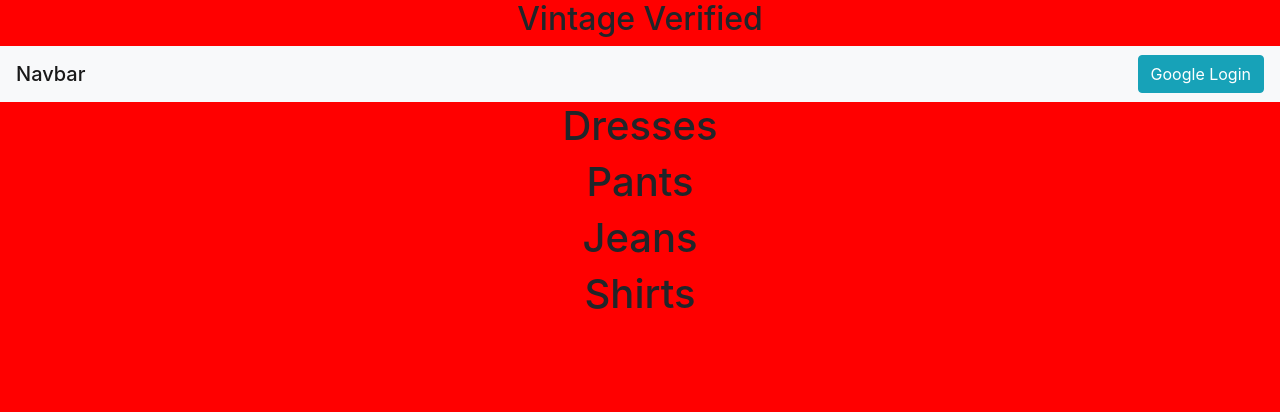
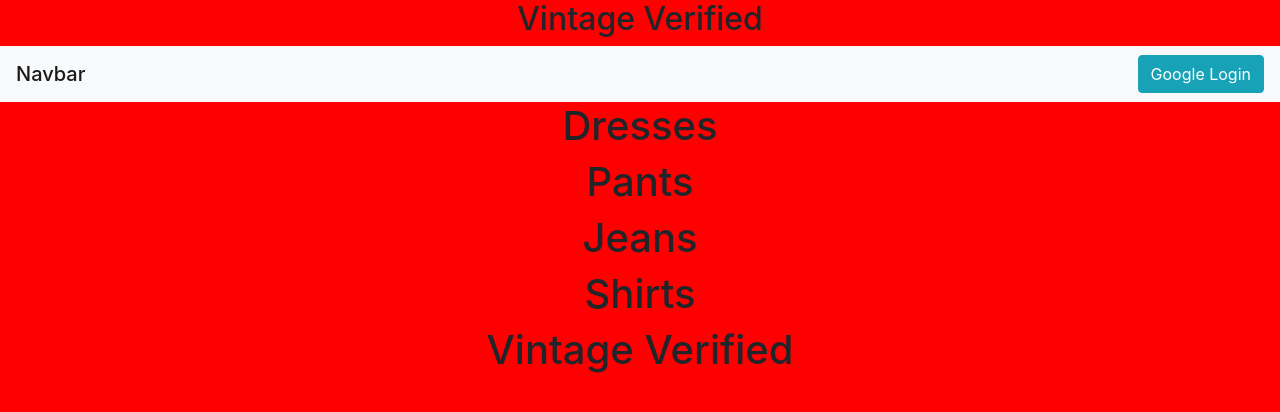
Before and after one commit to MarkyAaronYoung/vintage-verified, a React (Create React App) app: page / in a window 1280 px wide. Shown: the top 412 px of the page. Built offline with nearby package versions, Linux system fonts and the light colour scheme; no server answers.

Commit message:
added vintageverified component that shows on auth

```diff
--- a/src/App/App.js
+++ b/src/App/App.js
@@ -9,6 +9,7 @@ import Dresses from '../components/pages/Dresses/Dresses';
 import Pants from '../components/pages/Pants/Pants';
 import Jeans from '../components/pages/Jeans/Jeans';
 import Shirts from '../components/pages/Shirts/Shirts';
+import VintageVerified from '../components/pages/VintageVerified/VintageVerified';
 
 import './App.scss';
 
@@ -44,6 +45,7 @@ class App extends React.Component {
         <Pants authed={authed}/>
         <Jeans authed={authed}/>
         <Shirts authed={authed}/>
+        <VintageVerified authed={authed}/>
       </div>
     );
   }
--- a/src/components/pages/VintageVerified/VintageVerified.js
+++ b/src/components/pages/VintageVerified/VintageVerified.js
@@ -0,0 +1,13 @@
+import React from 'react';
+
+class VintageVerified extends React.Component {
+  render() {
+    return (
+      <div className="VintageVerified">
+        <h1>Vintage Verified</h1>
+      </div>
+    );
+  }
+}
+
+export default VintageVerified;
```
